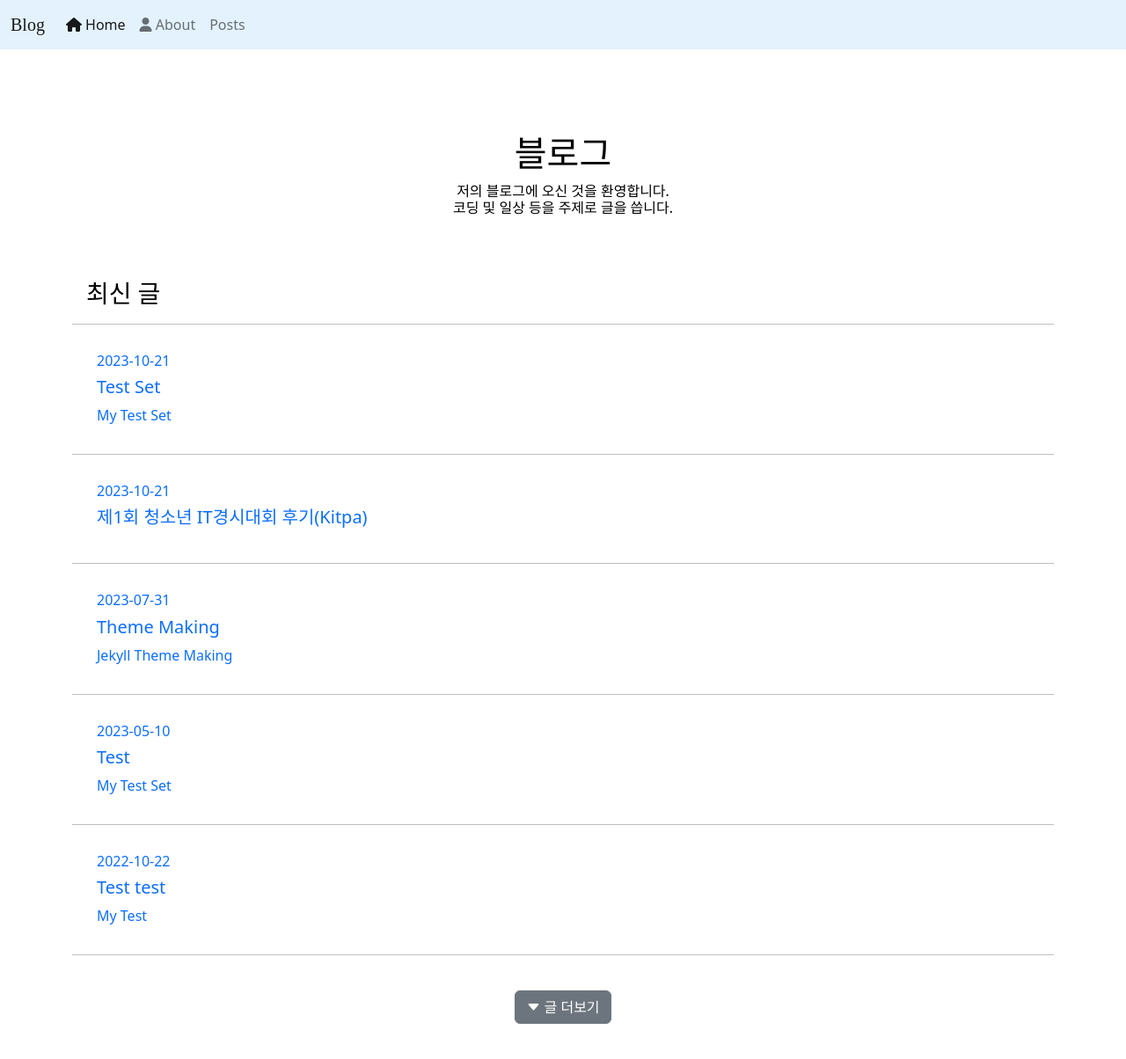
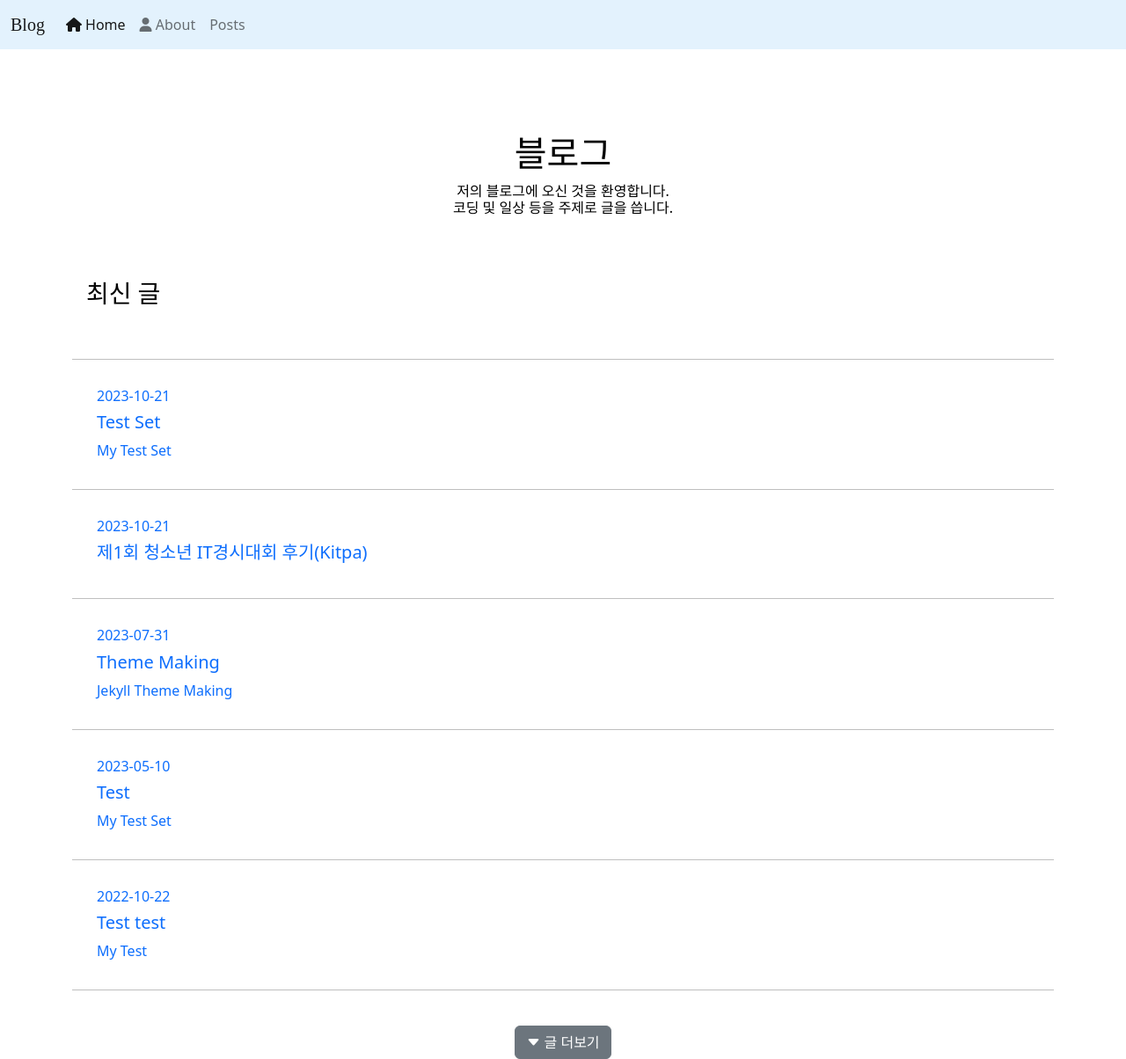
Before and after one commit to happydm09/B, a Jekyll site: the page built from pages/home.md, in a window 1280 px wide and 1204 px high. Shown: the whole window at 88% size. Built offline with Jekyll 4.4.1, drawn with Linux system fonts in a browser that asks for light colours; nearby versions of some CDN libraries; some web fonts are replaced; comment, search, counter and statistics services are not loaded.

Commit message:
Update blog.html

```diff
--- a/_includes/blog.html
+++ b/_includes/blog.html
@@ -1,7 +1,7 @@
 <!-- Blog Posts -->
 <section class="section">
     <div class="container">
-        <h3 class='m-3 Text-Font'>{{site.recent-post}}</h3>
+        <h3 class='m-3 Text-Font'>{{site.recent-post}}</h3><br>
                 <hr>
                 {% for post in site.posts limit:5 %}
 
```
